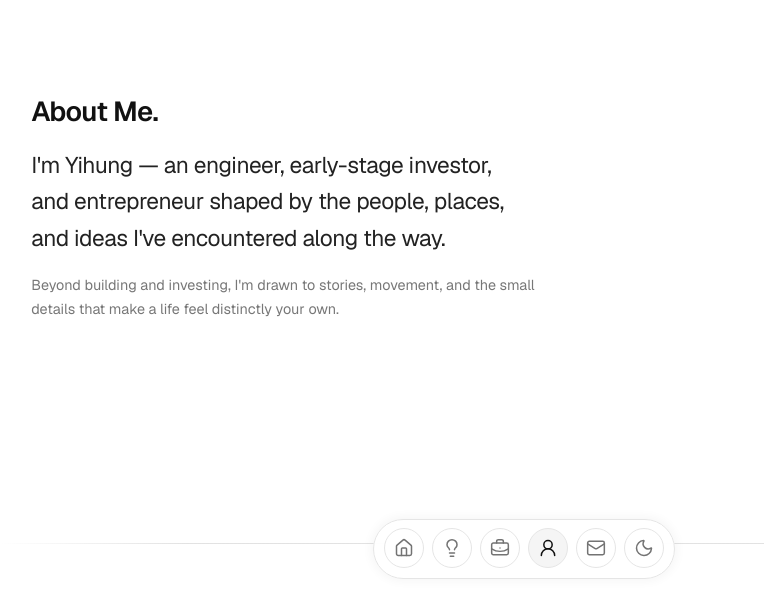
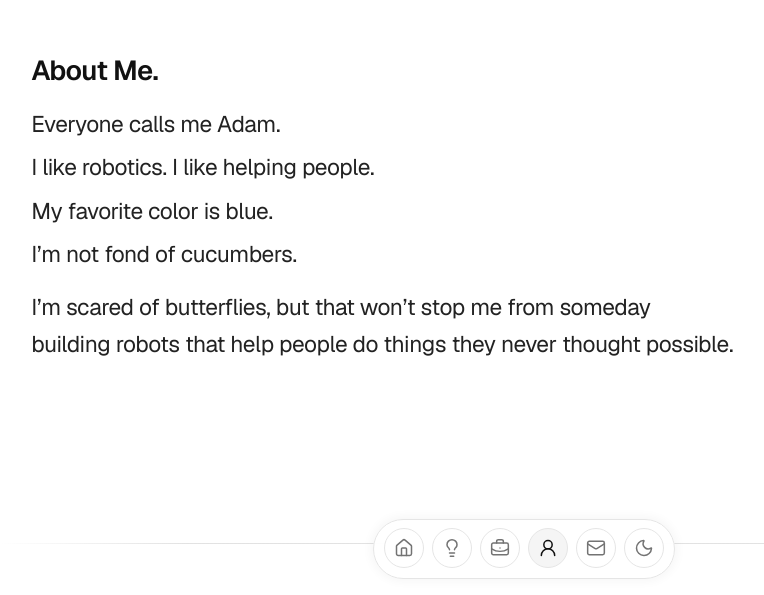
Before and after one commit to ayvhc/websitev2, a Next.js app: page /about in a window 1280 px wide. Shown: the part 205-800 px from the top of the page, without its empty margins (116-880 px from the left). Built offline with nearby package versions, Linux system fonts and the light colour scheme.

Commit message:
Update About introduction copy

```diff
--- a/app/about/page.tsx
+++ b/app/about/page.tsx
@@ -9,12 +9,14 @@ export default function AboutPage() {
         <div className="about-hero-copy">
           <h1 id="about-hero-title">About Me.</h1>
           <p className="about-hero-intro">
-            I&apos;m Yihung — an engineer, early-stage investor, and entrepreneur
-            shaped by the people, places, and ideas I&apos;ve encountered along the way.
-          </p>
-          <p className="about-hero-detail">
-            Beyond building and investing, I&apos;m drawn to stories, movement, and the
-            small details that make a life feel distinctly your own.
+            <span>Everyone calls me Adam.</span>
+            <span>I like robotics. I like helping people.</span>
+            <span>My favorite color is blue.</span>
+            <span>I’m not fond of cucumbers.</span>
+            <span>
+              I’m scared of butterflies, but that won’t stop me from someday building
+              robots that help people do things they never thought possible.
+            </span>
           </p>
         </div>
 
--- a/app/globals.css
+++ b/app/globals.css
@@ -752,7 +752,7 @@ button {
 }
 
 .about-hero-copy {
-  max-width: 42rem;
+  max-width: 52rem;
   transform: translateY(4svh);
 }
 
@@ -767,7 +767,7 @@ button {
 }
 
 .about-hero-intro {
-  max-width: 35rem;
+  max-width: 50rem;
   margin: 1rem 0 0;
   color: #222222;
   font-size: clamp(1.22rem, 1.85vw, 1.42rem);
@@ -777,12 +777,15 @@ button {
   text-wrap: balance;
 }
 
-.about-hero-detail {
-  max-width: 34rem;
-  margin: 1.1rem 0 0;
-  color: #777777;
-  font-size: 0.9rem;
-  line-height: 1.65;
+.about-hero-intro span {
+  display: block;
+  margin-bottom: 0.42rem;
+}
+
+.about-hero-intro span:last-child {
+  max-width: 48rem;
+  margin-top: 1rem;
+  margin-bottom: 0;
 }
 
 .about-board-shell {
@@ -2062,10 +2065,6 @@ html[data-theme="dark"] .about-hero-intro {
   color: var(--dark-text);
 }
 
-html[data-theme="dark"] .about-hero-detail {
-  color: var(--dark-muted);
-}
-
 html[data-theme="dark"] .about-empty-board {
   border-color: var(--dark-border);
   background:
```
